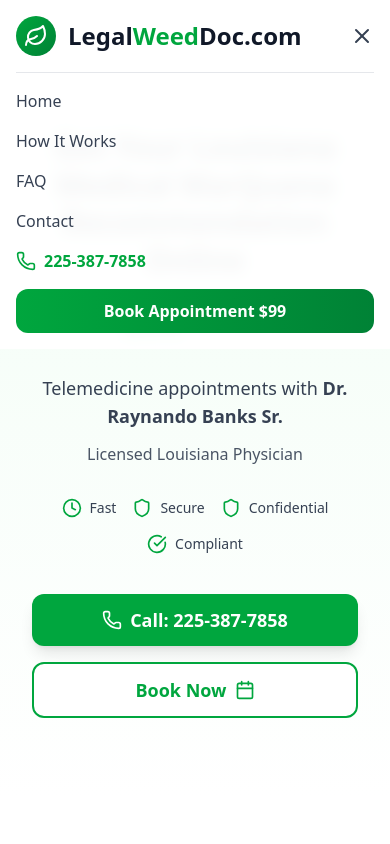
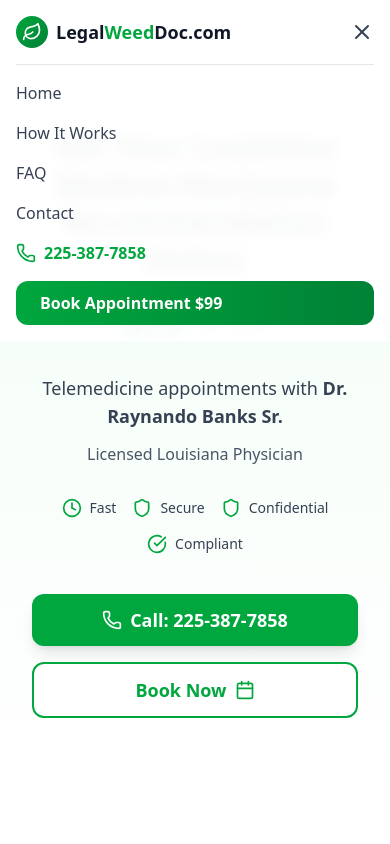
Before and after one commit to defidrum/legal-weed-doc, a React (Vite) app: page / in a window 390 px wide. Both pictures are taken after a click on the button 362 px from the left and 36 px from the top of the page. Shown: the top 844 px of the page. Built offline with nearby package versions, Linux system fonts and the light colour scheme.

Commit message:
legal weed doc changes

```diff
--- a/src/components/LegalWeedDoc.tsx
+++ b/src/components/LegalWeedDoc.tsx
@@ -76,39 +76,39 @@
         <div className="max-w-7xl mx-auto px-4 sm:px-6 lg:px-8">
           <div className="flex justify-between items-center py-4">
             {/* Logo */}
-            <div className="flex items-center gap-3">
-              <div className="w-10 h-10 bg-gradient-to-br from-green-600 to-green-700 rounded-full flex items-center justify-center">
-                <Leaf className="w-6 h-6 text-white" />
+            <div className="flex items-center gap-2 sm:gap-3 flex-shrink-0">
+              <div className="w-8 h-8 sm:w-10 sm:h-10 bg-gradient-to-br from-green-600 to-green-700 rounded-full flex items-center justify-center">
+                <Leaf className="w-5 h-5 sm:w-6 sm:h-6 text-white" />
               </div>
-              <span className="text-2xl font-bold text-gray-900">
+              <span className="text-lg sm:text-2xl font-bold text-gray-900">
                 Legal<span className="text-green-600">Weed</span>Doc.com
               </span>
             </div>
 
             {/* Desktop Navigation */}
-            <nav className="hidden md:flex items-center gap-8">
-              <button onClick={() => scrollToSection('home')} className="text-gray-700 hover:text-green-600 transition-colors">
+            <nav className="hidden lg:flex items-center gap-4 xl:gap-8">
+              <button onClick={() => scrollToSection('home')} className="text-gray-700 hover:text-green-600 transition-colors whitespace-nowrap">
                 Home
               </button>
-              <button onClick={() => scrollToSection('how-it-works')} className="text-gray-700 hover:text-green-600 transition-colors">
+              <button onClick={() => scrollToSection('how-it-works')} className="text-gray-700 hover:text-green-600 transition-colors whitespace-nowrap">
                 How It Works
               </button>
-              <button onClick={() => scrollToSection('faq')} className="text-gray-700 hover:text-green-600 transition-colors">
+              <button onClick={() => scrollToSection('faq')} className="text-gray-700 hover:text-green-600 transition-colors whitespace-nowrap">
                 FAQ
               </button>
-              <button onClick={() => scrollToSection('contact')} className="text-gray-700 hover:text-green-600 transition-colors">
+              <button onClick={() => scrollToSection('contact')} className="text-gray-700 hover:text-green-600 transition-colors whitespace-nowrap">
                 Contact
               </button>
               <a
                 href="tel:225-387-7858"
-                className="flex items-center gap-2 text-green-600 font-semibold hover:text-green-700 transition-colors"
+                className="flex items-center gap-2 text-green-600 font-semibold hover:text-green-700 transition-colors whitespace-nowrap"
               >
                 <Phone className="w-5 h-5" />
-                <span className="text-lg">225-387-7858</span>
+                <span className="text-base xl:text-lg">225-387-7858</span>
               </a>
               <button
                 onClick={() => scrollToSection('book')}
-                className="bg-gradient-to-r from-green-600 to-green-700 text-white px-6 py-2.5 rounded-xl font-semibold hover:shadow-lg transition-all"
+                className="bg-gradient-to-r from-green-600 to-green-700 text-white px-4 xl:px-6 py-2.5 rounded-xl font-semibold hover:shadow-lg transition-all whitespace-nowrap text-sm xl:text-base"
               >
                 Book Appointment $99
               </button>
@@ -117,7 +117,7 @@
             {/* Mobile Menu Button */}
             <button
               onClick={() => setMobileMenuOpen(!mobileMenuOpen)}
-              className="md:hidden text-gray-700"
+              className="lg:hidden text-gray-700 ml-2"
             >
               {mobileMenuOpen ? <X className="w-6 h-6" /> : <Menu className="w-6 h-6" />}
             </button>
@@ -125,7 +125,7 @@
 
           {/* Mobile Menu */}
           {mobileMenuOpen && (
-            <div className="md:hidden py-4 border-t border-gray-200">
+            <div className="lg:hidden py-4 border-t border-gray-200">
               <div className="flex flex-col gap-4">
                 <button onClick={() => scrollToSection('home')} className="text-gray-700 hover:text-green-600 transition-colors text-left">
                   Home
@@ -148,7 +148,7 @@
                 </a>
                 <button
                   onClick={() => scrollToSection('book')}
-                  className="bg-gradient-to-r from-green-600 to-green-700 text-white px-6 py-2.5 rounded-xl font-semibold"
+                  className="bg-gradient-to-r from-green-600 to-green-700 text-white px-6 py-2.5 rounded-xl font-semibold text-left"
                 >
                   Book Appointment $99
                 </button>
```
